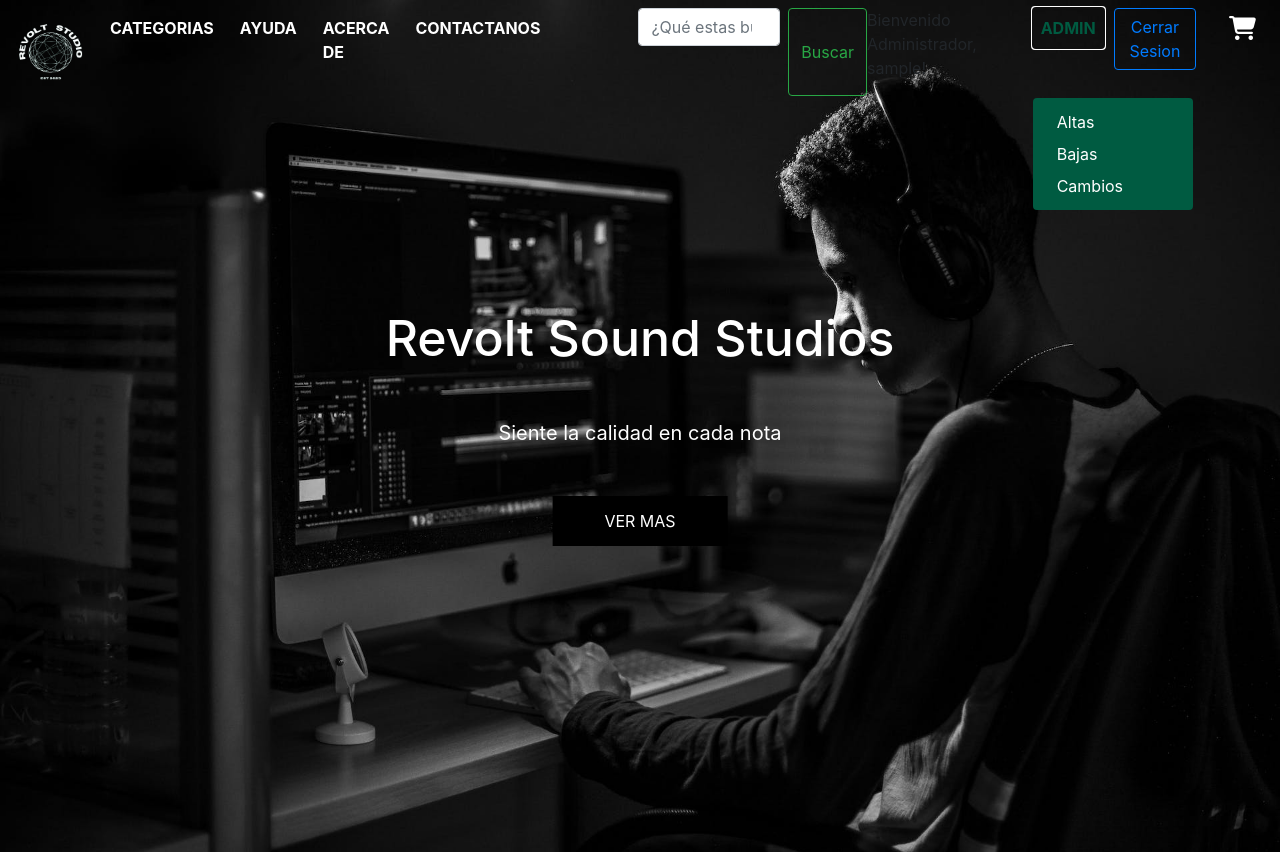
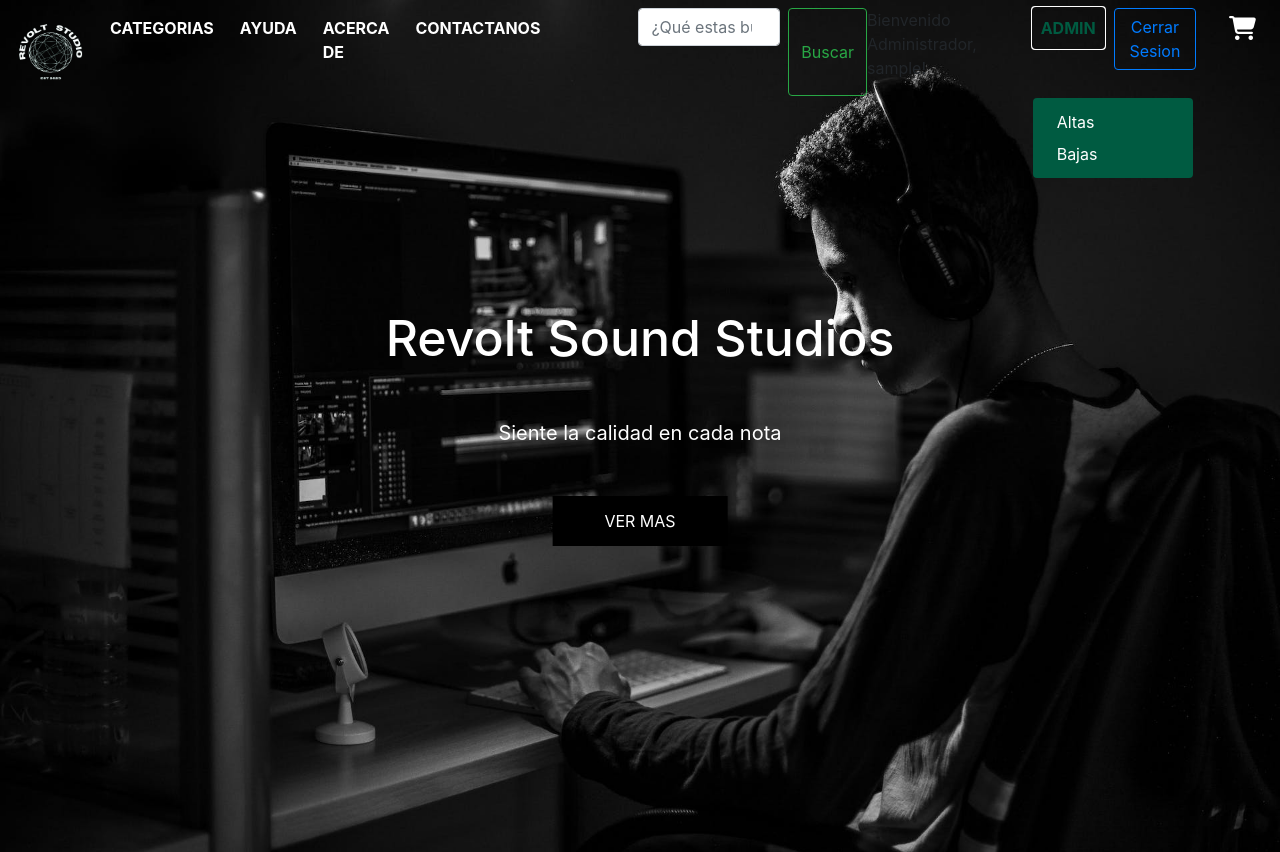
Before and after one commit to Checo03/TiendaProyectoFinal, a PHP site: page / in a window 1280 px wide, after a click on "ADMIN". Shown: the top 852 px of the page. Run offline with PHP 8.4, Linux system fonts and the light colour scheme; the visitor is signed in with stand-in values (Sample User, id 1); tables that the repository leaves empty hold one stand-in row (values such as "Sample post"); some libraries are stand-ins or nearby versions.

Commit message:
Cambios Admin

```diff
--- a/LOG_REG/log/captcha.php
+++ b/LOG_REG/log/captcha.php
@@ -30,7 +30,7 @@ imagefilter($image, IMG_FILTER_SMOOTH, 3);
 imagefilter($image, IMG_FILTER_CONTRAST, -20);
 
 
-$image = imagerotate($image, rand(-5, 5), $background_color); // Reduje el rango de rotación
+$image = imagerotate($image, rand(-15, 15), $background_color); // Reduje el rango de rotación
 
 header('Content-Type: image/png');
 
--- a/LOG_REG/log/panel_control.php
+++ b/LOG_REG/log/panel_control.php
@@ -115,9 +115,8 @@ if ($result_admin->num_rows > 0) {
                                    <li class="nav-item dropdown" style="margin-right: 10px;">
                                        <button type="button" class="nav-link text-uppercase font-weight-bold custom-dropdown-btn" data-toggle="dropdown" aria-haspopup="true" aria-expanded="false">Admin</button>
                                        <div class="dropdown-menu">
-                                           <a class="dropdown-item" href="#">Altas</a>
-                                           <a class="dropdown-item" href="#">Bajas</a>
-                                           <a class="dropdown-item" href="#">Cambios</a>
+                                           <a class="dropdown-item" href="../../altasProductos.php">Altas</a>
+                                           <a class="dropdown-item" href="../../adminProductos.php">Bajas</a>
                                        </div>
                                    </li>
                            <?php
--- a/index.php
+++ b/index.php
@@ -88,9 +88,8 @@
                                    <li class="nav-item dropdown" style="margin-right: 10px;">
                                        <button type="button" class="nav-link text-uppercase font-weight-bold custom-dropdown-btn" data-toggle="dropdown" aria-haspopup="true" aria-expanded="false">Admin</button>
                                        <div class="dropdown-menu">
-                                           <a class="dropdown-item" href="#">Altas</a>
-                                           <a class="dropdown-item" href="#">Bajas</a>
-                                           <a class="dropdown-item" href="#">Cambios</a>
+                                       <a class="dropdown-item" href="altasProductos.php">Altas</a>
+                                           <a class="dropdown-item" href="adminProductos.php">Bajas</a>
                                        </div>
                                    </li>
                            <?php
```
